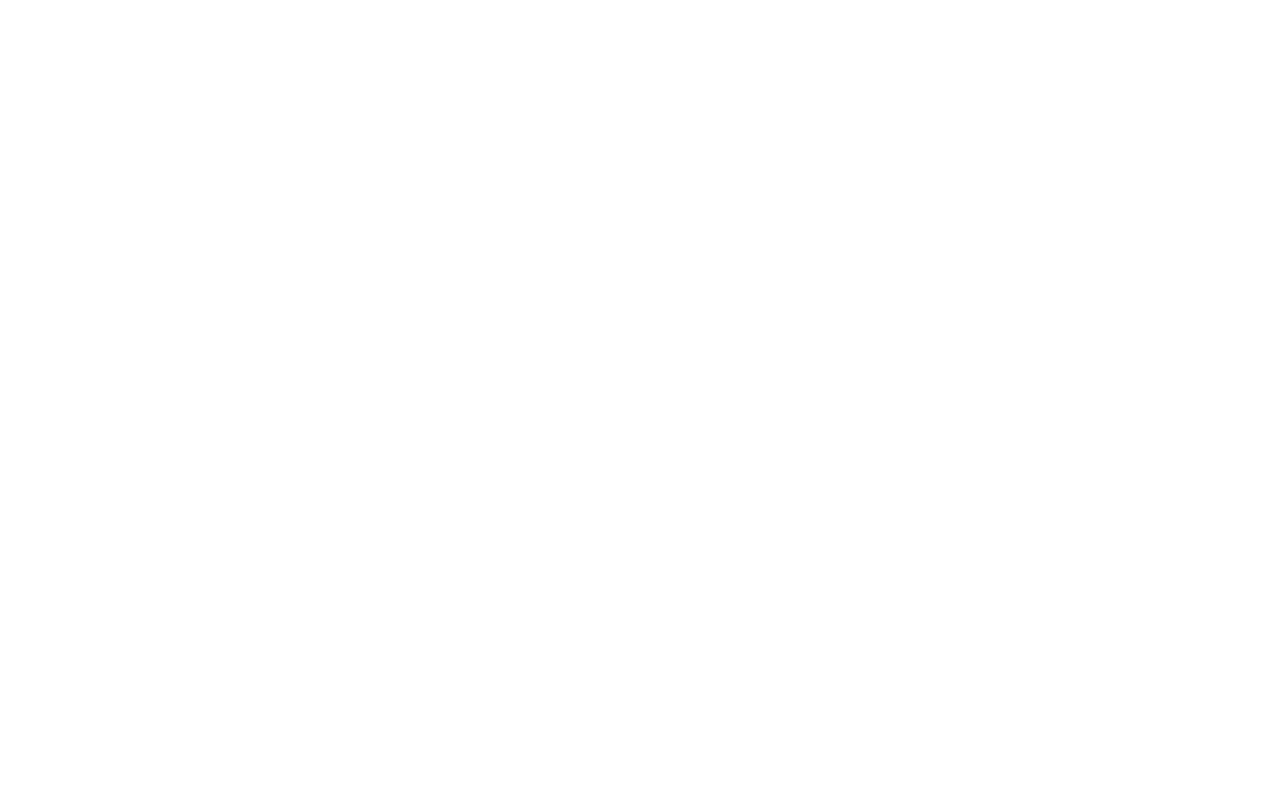
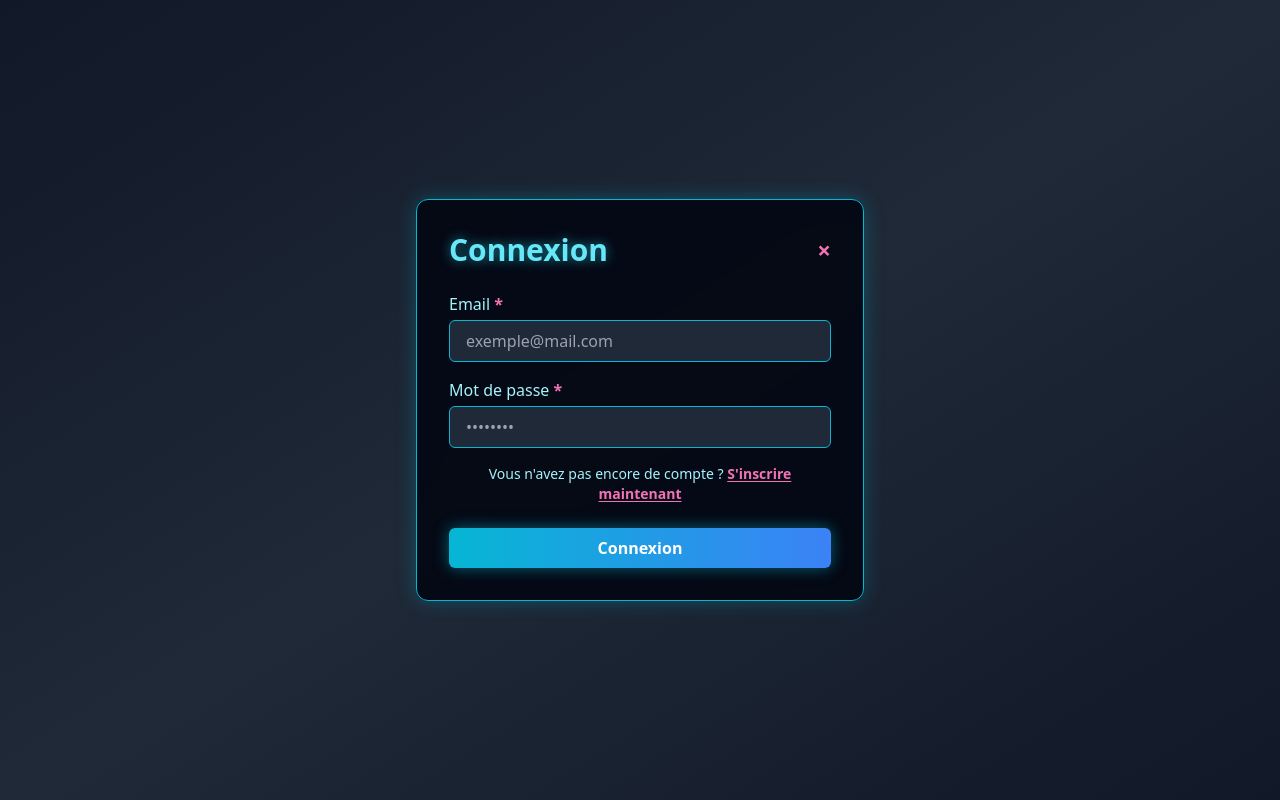
Before and after one commit to AHLALLAY/Talentpool_front, a React (Vite) app: page /login in a window 1280 px wide. Before the commit this address had no page. Built offline with nearby package versions, Linux system fonts and the light colour scheme.

Commit message:
feat: Ajouter la frome de login et sa route dans 'main'

```diff
--- a/src/main.jsx
+++ b/src/main.jsx
@@ -4,12 +4,14 @@
 // import './index.css'
 // import App from './App.jsx'
 import Home from './views/Home.jsx'
+import Login from './views/auth/login.jsx'
 
 createRoot(document.getElementById('root')).render(
   <StrictMode>
     <BrowserRouter>
       <Routes>
         <Route path="/" element={<Home />} />
+        <Route path='/login' element={<Login />}/>
       </Routes>
     </BrowserRouter>
   </StrictMode>,
--- /dev/null
+++ b/src/views/auth/login.jsx
@@ -0,0 +1,72 @@
+import { useNavigate } from "react-router-dom";
+
+export default function Login() {
+    const navigate = useNavigate();
+
+    const handelClose = () => {
+        navigate('/');
+    };
+
+
+
+    return (
+        <div className="min-h-screen bg-gradient-to-br from-gray-900 via-gray-800 to-gray-900 flex items-center justify-center px-4">
+            <form className="bg-gray-950 bg-opacity-90 border border-cyan-500 shadow-[0_0_20px_rgba(6,182,212,0.3)] backdrop-blur-md rounded-xl p-8 w-full max-w-md text-white">
+                {/* Header */}
+                <div className="flex items-center justify-between mb-6">
+                    <h2 className="text-3xl font-bold text-cyan-300 drop-shadow-[0_0_6px_rgba(34,211,238,0.6)]">
+                        Connexion
+                    </h2>
+                    <button
+                        type="button"
+                        className="text-pink-400 text-2xl font-bold hover:text-pink-500 transition"
+                        title="Fermer"
+                        onClick={handelClose}
+                    >
+                        &times;
+                    </button>
+                </div>
+
+                {/* Champs */}
+                <div className="space-y-4">
+                    <div>
+                        <label htmlFor="email" className="block text-cyan-200 mb-1">
+                            Email <span className="text-pink-400 font-bold">*</span>
+                        </label>
+                        <input type="email" id="email" name="email"
+                            className="w-full px-4 py-2 rounded-md bg-gray-800 border border-cyan-500 text-white focus:outline-none focus:ring-2 focus:ring-cyan-400"
+                            placeholder="exemple@mail.com" required />
+                    </div>
+                    <div>
+                        <label htmlFor="pwd" className="block text-cyan-200 mb-1">
+                            Mot de passe <span className="text-pink-400 font-bold">*</span>
+                        </label>
+                        <input type="password" id="pwd" name="pwd"
+                            className="w-full px-4 py-2 rounded-md bg-gray-800 border border-cyan-500 text-white focus:outline-none focus:ring-2 focus:ring-cyan-400"
+                            placeholder="••••••••" required />
+                    </div>
+                </div>
+
+                {/* Lien vers inscription */}
+                <div className="mt-4 text-sm text-cyan-200 text-center">
+                    Vous n'avez pas encore de compte ?{" "}
+                    <a
+                        href="/register"
+                        className="text-pink-400 hover:text-pink-300 font-semibold transition duration-300 underline underline-offset-2"
+                    >
+                        S'inscrire maintenant
+                    </a>
+                </div>
+
+                {/* Bouton */}
+                <div className="mt-6">
+                    <button type="submit"
+                        className="w-full bg-gradient-to-r from-cyan-500 to-blue-500 hover:from-cyan-600 hover:to-blue-600 text-white font-bold py-2 rounded-md shadow-[0_0_15px_rgba(6,182,212,0.5)] hover:shadow-[0_0_25px_rgba(6,182,212,0.8)] transition-all duration-300"
+                    >
+                        Connexion
+                    </button>
+                </div>
+            </form>
+        </div>
+    );
+}
```
